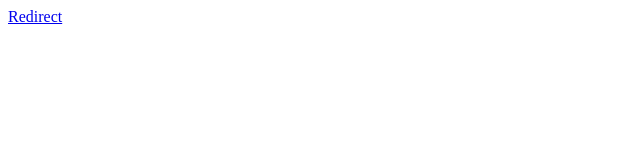
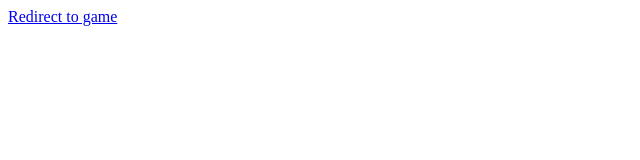
Before and after one commit to ToastToastToast/Twine, a plain HTML site: page index.html in a window 1280 px wide. Shown: the full height of the page, 0-640 px from the left. Drawn offline with Linux system fonts and the light colour scheme.

Commit message:
Update index.html

```diff
--- a/index.html
+++ b/index.html
@@ -1 +1 @@
-<a href="Sugarcube ver..html">Redirect</a>
+<a href="Sugarcube ver..html">Redirect to game</a>
```
